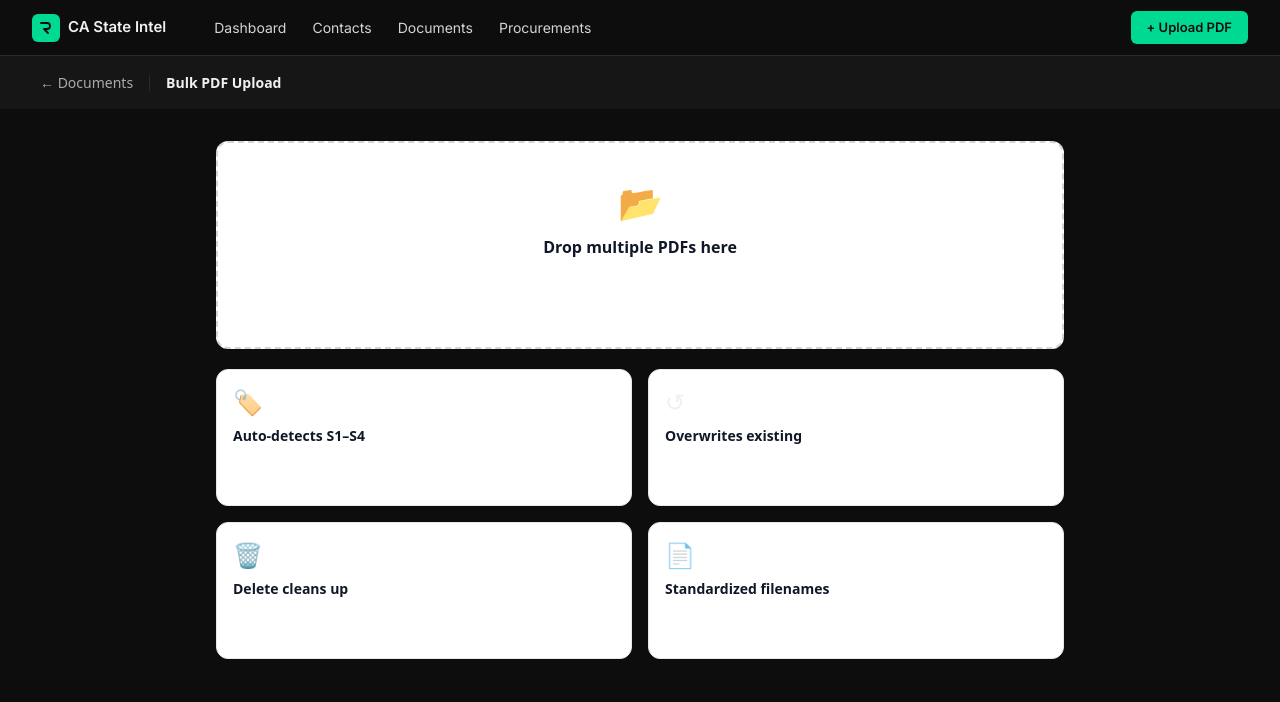
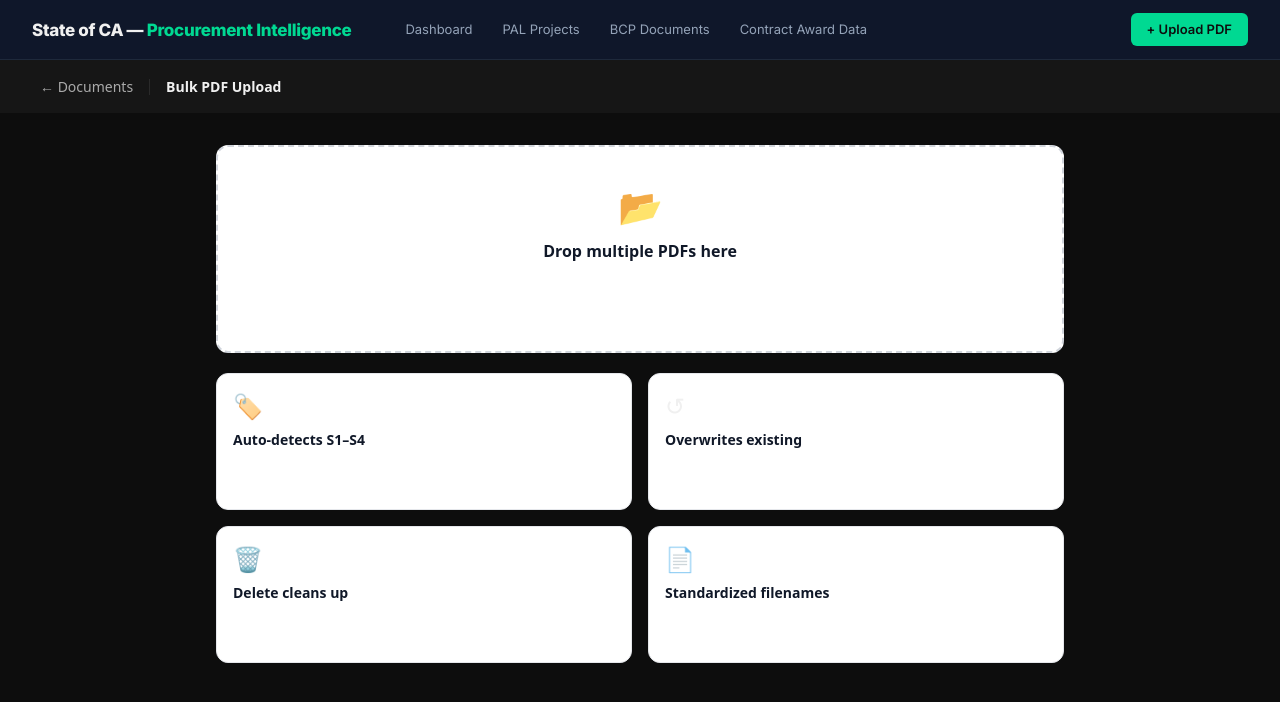
Before and after one commit to nirhiras/CAStateIntel, a Next.js app: page /CAStateIntel/upload in a window 1280 px wide. Shown: the top 702 px of the page. Built offline with nearby package versions, Linux system fonts and the light colour scheme.

Commit message:
feat: new nav — bold title, PAL Projects / BCP / Contract Award Data

```diff
--- a/components/castateintel/RvtNav.tsx
+++ b/components/castateintel/RvtNav.tsx
@@ -1,38 +1,49 @@
-// components/castateintel/RvtNav.tsx — inline styles only
+// components/castateintel/RvtNav.tsx
 'use client';
 import Link from 'next/link';
 import { usePathname } from 'next/navigation';
 
-const T = { canvas:'#0d0d0d', surface:'#161616', border:'#2a2a2a', accent:'#00d992', accentDim:'rgba(0,217,146,0.12)', mute:'#d4d4d4', ink:'#f0f0f0', font:'"Inter", system-ui, sans-serif' };
+const T = {
+  bg: '#0f172a', border: '#1e293b', accent: '#00d992',
+  accentDim: 'rgba(0,217,146,0.12)', ink: '#f0f0f0', mute: '#94a3b8',
+  font: '"Inter", system-ui, sans-serif',
+};
 
 const NAV = [
-  { label:'Dashboard',    href:'/CAStateIntel' },
-  { label:'Contacts',     href:'/CAStateIntel/contacts' },
-  { label:'Documents',    href:'/CAStateIntel/documents' },
-  { label:'Procurements', href:'/CAStateIntel/procurements' },
+  { label: 'Dashboard',          href: '/CAStateIntel' },
+  { label: 'PAL Projects',       href: '/CAStateIntel/procurements' },
+  { label: 'BCP Documents',      href: '/CAStateIntel/bcp' },
+  { label: 'Contract Award Data',href: '/CAStateIntel/contracts' },
 ];
 
 export default function RvtNav() {
   const path = usePathname();
   return (
-    <nav style={{ position:'sticky', top:0, zIndex:100, background:T.canvas, borderBottom:`1px solid ${T.border}`, height:56, display:'flex', alignItems:'center', padding:'0 32px', fontFamily:T.font }}>
-      <Link href="/CAStateIntel" style={{ display:'flex', alignItems:'center', gap:8, marginRight:36, textDecoration:'none' }}>
-        <div style={{ width:28, height:28, borderRadius:6, background:T.accent, display:'flex', alignItems:'center', justifyContent:'center' }}>
-          <svg width="14" height="14" viewBox="0 0 14 14" fill="none"><path d="M2 2h6a3 3 0 010 6H5l4 4" stroke="#0d0d0d" strokeWidth="1.8" strokeLinecap="round" strokeLinejoin="round"/></svg>
-        </div>
-        <span style={{ color:T.ink, fontWeight:600, fontSize:15 }}>CA State Intel</span>
+    <nav style={{ background: T.bg, borderBottom: `1px solid ${T.border}`, padding: '0 32px', fontFamily: T.font, display: 'flex', alignItems: 'center', height: 60, gap: 0, position: 'sticky', top: 0, zIndex: 100 }}>
+      {/* Bold title — no icon */}
+      <Link href="/CAStateIntel" style={{ textDecoration: 'none', marginRight: 40, flexShrink: 0 }}>
+        <span style={{ fontSize: 17, fontWeight: 800, color: T.ink, letterSpacing: '-0.3px', lineHeight: 1 }}>
+          State of CA —{' '}
+          <span style={{ color: T.accent }}>Procurement Intelligence</span>
+        </span>
       </Link>
-      <div style={{ display:'flex', gap:2, flex:1 }}>
+      {/* Nav links */}
+      <div style={{ display: 'flex', gap: 2, flex: 1 }}>
         {NAV.map(l => {
           const active = path === l.href || (l.href !== '/CAStateIntel' && path.startsWith(l.href));
           return (
-            <Link key={l.href} href={l.href} style={{ padding:'6px 12px', borderRadius:6, fontSize:14, fontWeight:active?600:400, color:active?T.accent:T.mute, background:active?T.accentDim:'transparent', textDecoration:'none' }}>
+            <Link key={l.href} href={l.href} style={{
+              padding: '6px 14px', borderRadius: 6, fontSize: 13, fontWeight: active ? 600 : 400,
+              color: active ? T.accent : T.mute, background: active ? T.accentDim : 'transparent',
+              textDecoration: 'none', whiteSpace: 'nowrap',
+            }}>
               {l.label}
             </Link>
           );
         })}
       </div>
-      <Link href="/CAStateIntel/upload" style={{ padding:'7px 16px', borderRadius:6, fontSize:13, fontWeight:600, background:T.accent, color:T.canvas, textDecoration:'none' }}>
+      {/* Upload button */}
+      <Link href="/CAStateIntel/upload" style={{ padding: '7px 16px', borderRadius: 6, fontSize: 13, fontWeight: 600, background: T.accent, color: '#0d0d0d', textDecoration: 'none', flexShrink: 0 }}>
         + Upload PDF
       </Link>
     </nav>
```
